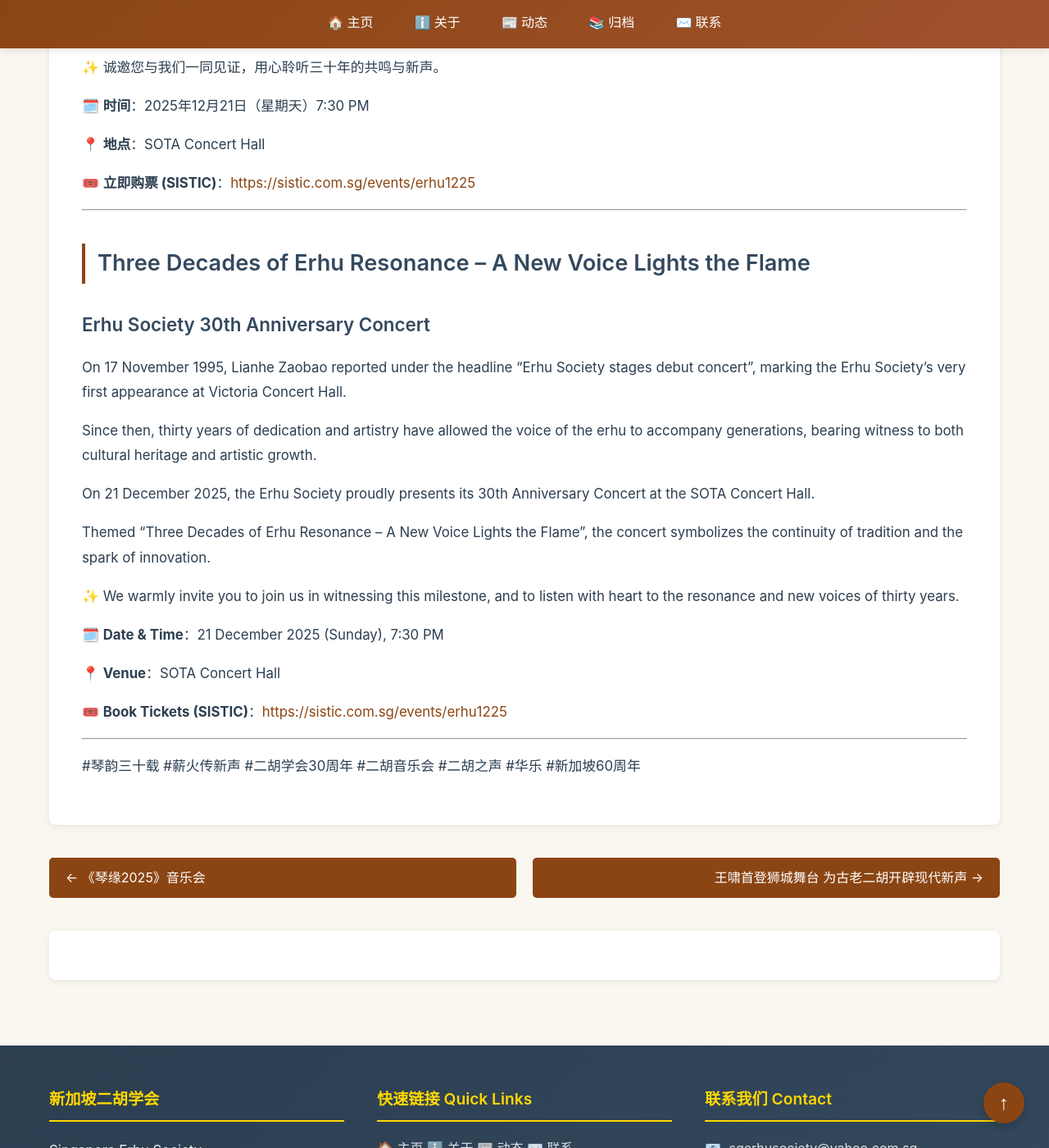
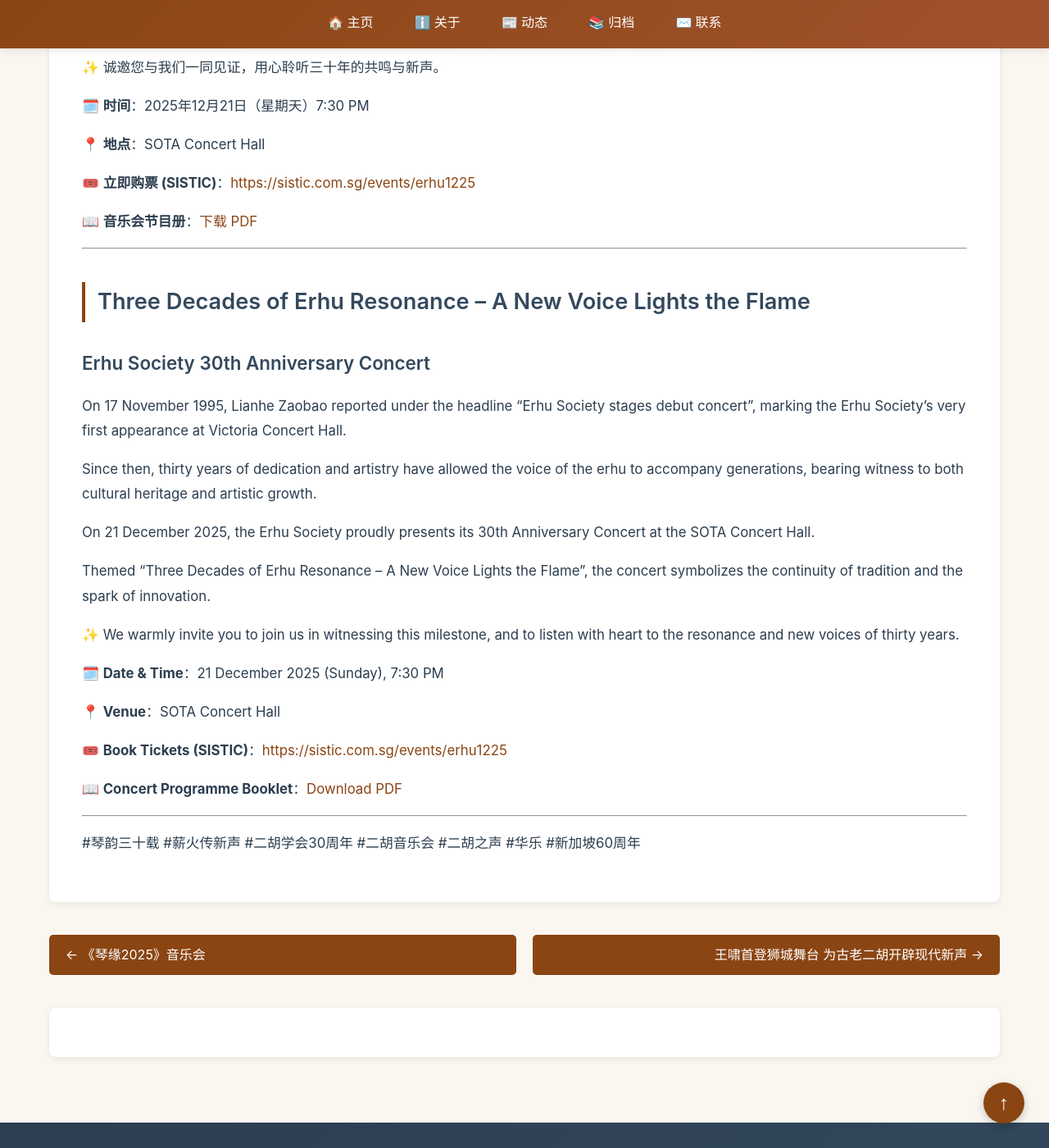
Before and after one commit to sgerhusociety/sgerhusociety.github.io, a Jekyll site: the page built from _posts/2025-09-01-30th-anniversary-concert.md, in a window 1280 px wide and 1400 px high, scrolled down 1995 px. Shown: the whole window at 82% size. Built offline with Jekyll 4.4.1, drawn with Linux system fonts in a browser that asks for light colours; comment, search, counter and statistics services are not loaded.

Commit message:
chores: add concert booklet

```diff
--- a/_posts/2025-09-01-30th-anniversary-concert.md
+++ b/_posts/2025-09-01-30th-anniversary-concert.md
@@ -26,6 +26,8 @@ date: 2025-09-01
 
 🎟️ **立即购票 (SISTIC)**：[https://sistic.com.sg/events/erhu1225](https://sistic.com.sg/events/erhu1225)
 
+📖 **音乐会节目册**：[下载 PDF](/files/2025-12-30th-anniversary/2025-anniversary-concert-booklet.pdf)
+
 ---
 
 ## Three Decades of Erhu Resonance – A New Voice Lights the Flame
@@ -48,6 +50,8 @@ Themed "Three Decades of Erhu Resonance – A New Voice Lights the Flame", the c
 
 🎟️ **Book Tickets (SISTIC)**：[https://sistic.com.sg/events/erhu1225](https://sistic.com.sg/events/erhu1225)
 
+📖 **Concert Programme Booklet**：[Download PDF](/files/2025-12-30th-anniversary/2025-anniversary-concert-booklet.pdf)
+
 ---
 
 #琴韵三十载 #薪火传新声 #二胡学会30周年 #二胡音乐会 #二胡之声 #华乐 #新加坡60周年
--- a/index.html
+++ b/index.html
@@ -25,6 +25,7 @@ title: 新加坡二胡学会
 	<p class="event-description-en">Thirty years of dedication, thirty years of continuous resonance. We warmly invite you to witness this milestone and listen with heart to the echoes and new voices of three decades.</p>
 	<div class="event-actions">
 		<a href="https://sistic.com.sg/events/erhu1225" class="btn-primary" target="_blank">立即购票 Buy Tickets</a>
+		<a href="{{ site.baseurl }}/files/2025-12-30th-anniversary/2025-anniversary-concert-booklet.pdf" class="btn-secondary" target="_blank">📖 节目册 Programme</a>
 		<a href="{{ site.baseurl }}/blog/2025/09/01/30th-anniversary-concert" class="btn-secondary">了解详情 Learn More</a>
 	</div>
 </div>
```
Also changed, not shown: 1 other file.
